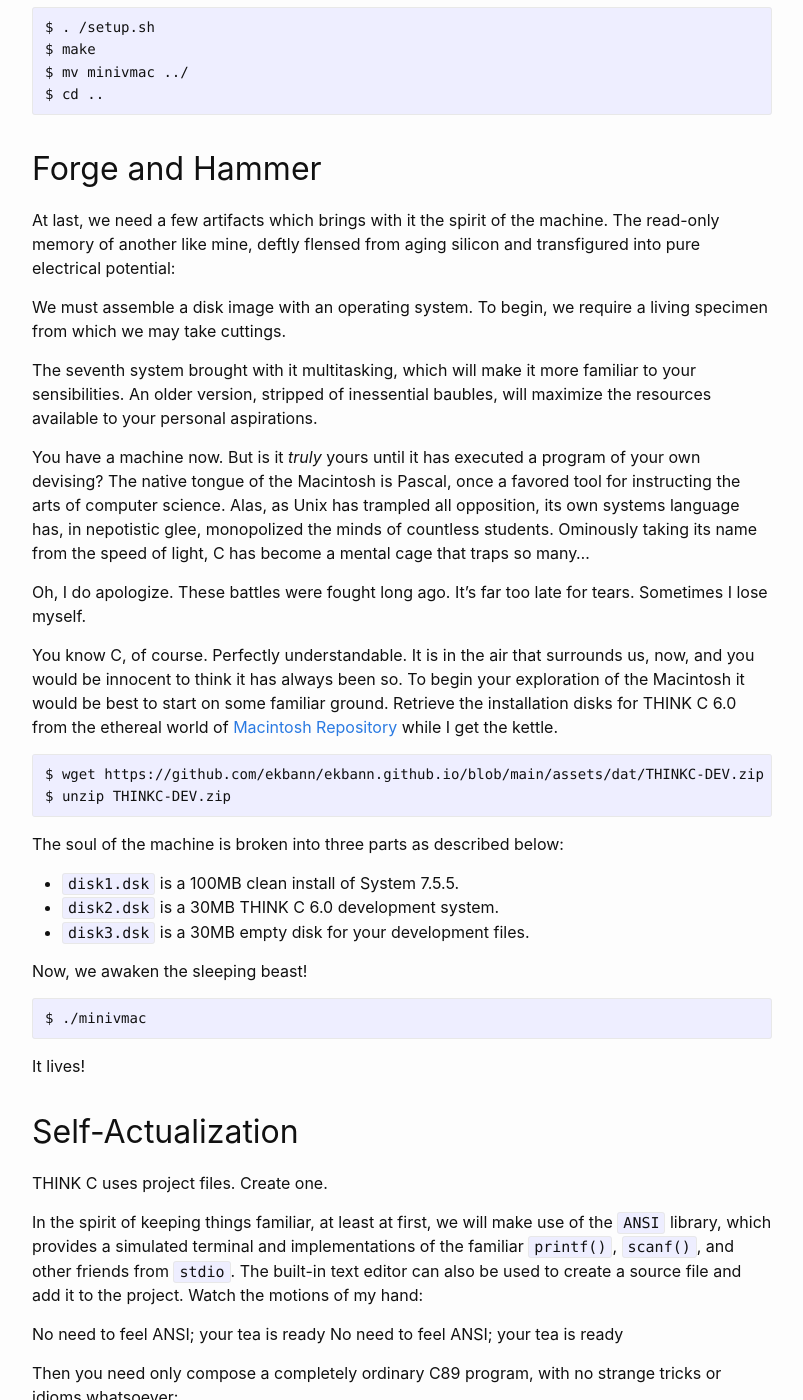
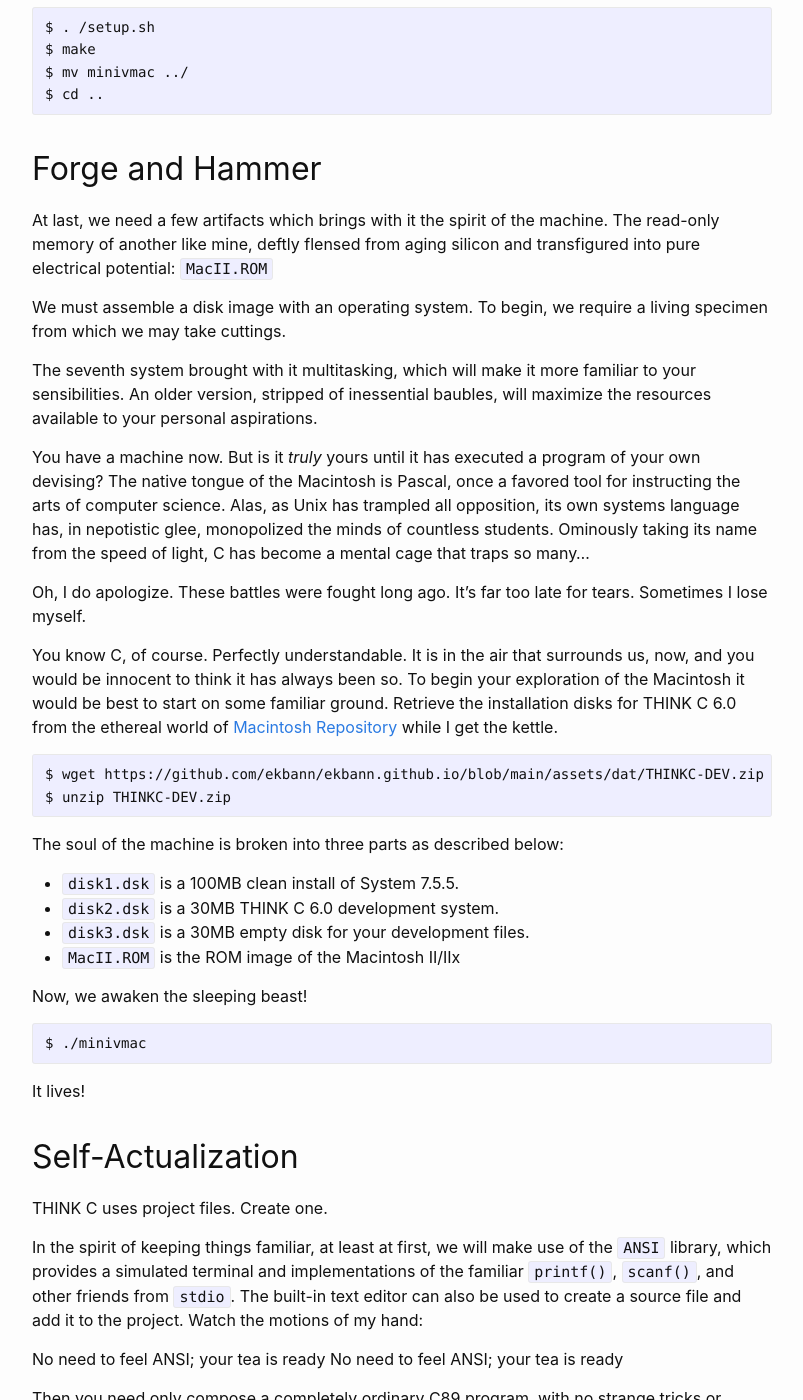
Before and after one commit to ekbann/ekbann.github.io, a Jekyll site: the page built from _posts/2024-03-01-retro-programming-1.md, in a window 1280 px wide and 1400 px high, scrolled down 3407 px. Shown: the whole window, without its empty margins (238-1041 px from the left). Built offline with Jekyll 4.4.1, drawn with Linux system fonts in a browser that asks for light colours.

Commit message:
Update 2024-03-01-retro-programming-1.md

````diff
--- a/_posts/2024-03-01-retro-programming-1.md
+++ b/_posts/2024-03-01-retro-programming-1.md
@@ -94,7 +94,7 @@ $ cd ..
 
 ## Forge and Hammer
 
-At last, we need a few artifacts which brings with it the spirit of the machine. The read-only memory of another like mine, deftly flensed from aging silicon and transfigured into pure electrical potential:
+At last, we need a few artifacts which brings with it the spirit of the machine. The read-only memory of another like mine, deftly flensed from aging silicon and transfigured into pure electrical potential: `MacII.ROM`
 
 We must assemble a disk image with an operating system. To begin, we require a living specimen from which we may take cuttings.
 
@@ -115,6 +115,7 @@ The soul of the machine is broken into three parts as described below:
 - `disk1.dsk` is a 100MB clean install of System 7.5.5.
 - `disk2.dsk` is a 30MB THINK C 6.0 development system.
 - `disk3.dsk` is a 30MB empty disk for your development files.
+- `MacII.ROM` is the ROM image of the Macintosh II/IIx
 
 Now, we awaken the sleeping beast!
 ```
````
